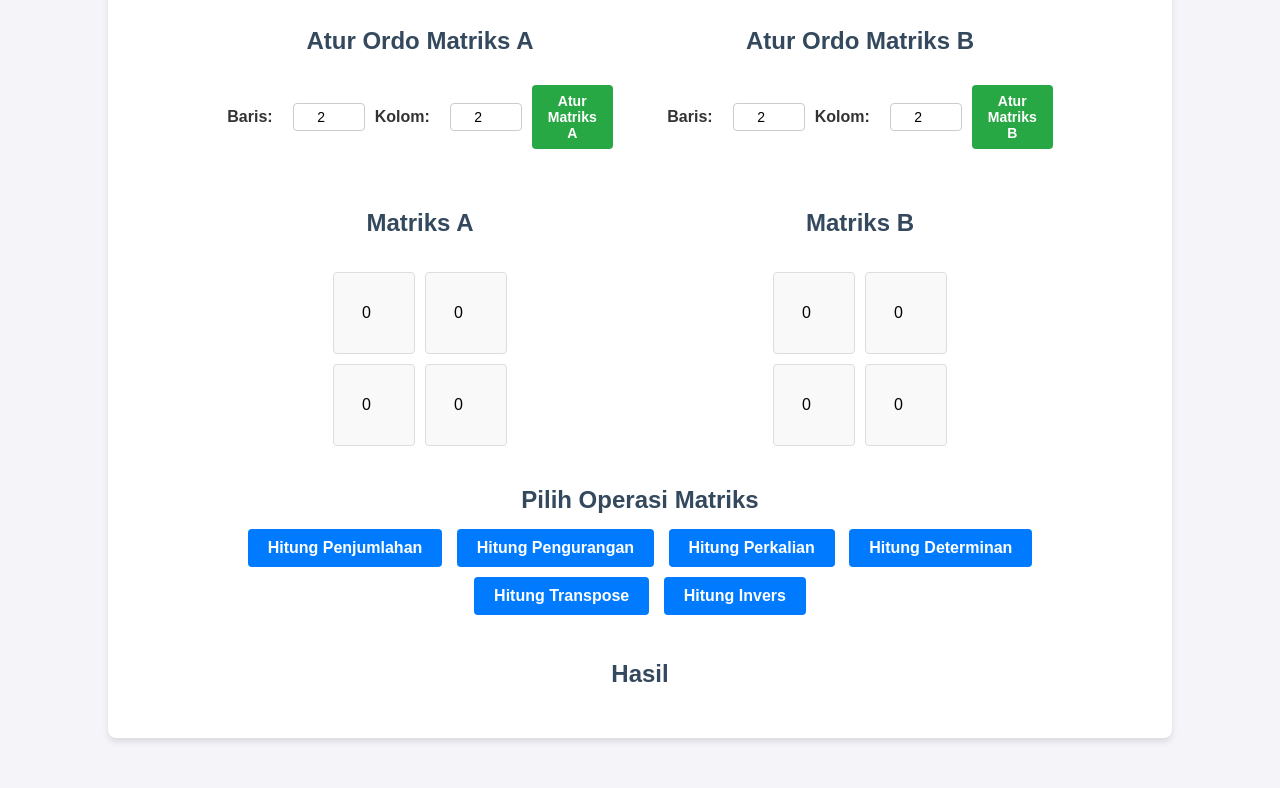
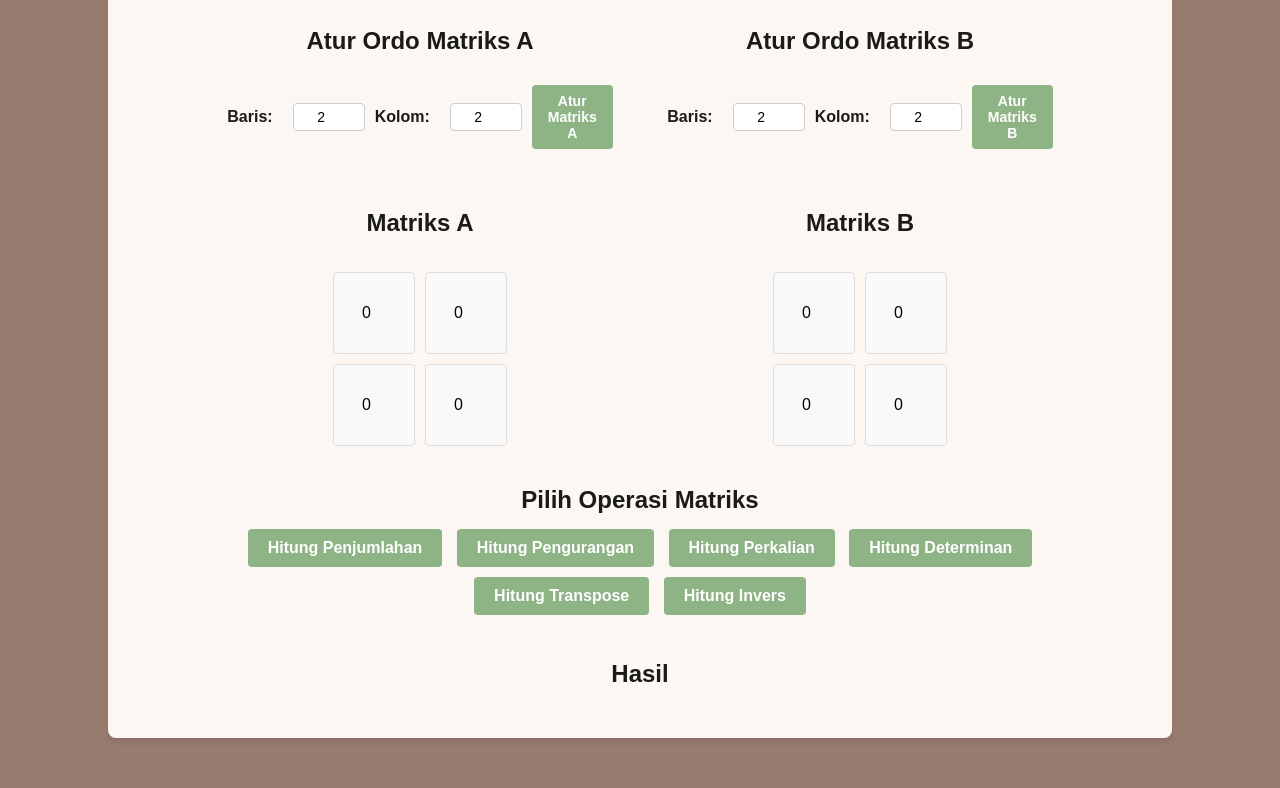
Before and after one commit to ekwahh31/alinbos, a plain HTML site: page index.html in a window 1280 px wide. Shown: the part 143-931 px from the top of the page. Drawn offline with Linux system fonts and the light colour scheme.

Commit message:
ubah warna

```diff
--- a/style.css
+++ b/style.css
@@ -3,15 +3,15 @@ body {
     font-family: 'Arial', sans-serif;
     margin: 0;
     padding: 0;
-    background-color: #f4f4f9;
-    color: #333;
+    background-color: #997C70;
+    color: #000000;
 }
 
 .container {
     max-width: 80%;
     margin: 50px auto;
     padding: 20px;
-    background: #ffffff;
+    background: #FDF7F4;
     border-radius: 8px;
     box-shadow: 0 4px 6px rgba(0, 0, 0, 0.1);
     text-align: center;
@@ -19,6 +19,7 @@ body {
     flex-direction: column;
     align-items: center;
     padding: 20px;
+    color:#F3F3E0
 }
 
 .containermatrix {
@@ -27,10 +28,12 @@ body {
     width: 100%;
     max-width: 800px;
     margin-bottom: 20px;
+    color: #F3F3E0
 }
 
 .matriksA, .matriksB {
     width: 45%;
+    color:#F3F3E0;
 }
 
 .matrix-operations, .matrix-result {
@@ -44,7 +47,7 @@ body {
     margin: 5px;
     padding: 10px 20px;
     font-size: 16px;
-    background-color: #007bff;
+    background-color: #8EB486;
     color: white;
     border: none;
     border-radius: 4px;
@@ -52,7 +55,7 @@ body {
 }
 
 .matrix-operations button:hover, .matrix-result button:hover {
-    background-color: #0056b3;
+    background-color: #374634;
 }
 
 .matriksA .matriksB {
@@ -61,11 +64,11 @@ body {
 
 h1 {
     text-align: center;
-    color: #2c3e50;
+    color: #1A1A19;
 }
 
 h2 {
-    color: #34495e;
+    color: #1A1A19;
     margin-bottom: 10px;
     text-align: center;
 }
@@ -98,7 +101,7 @@ button {
 }
 
 button:hover {
-    background-color: #2980b9;
+    background-color: #8EB486;
 }
 
 /* Modern Matrix Styling */
@@ -173,7 +176,7 @@ button:hover {
     text-align: center;
     color: #2c3e50;
     border: 1px solid #ccc;
-    background-color: #ecf0f1;
+    background-color: #f9f9f9;
 }
 
 /* Matrix Container */
@@ -183,12 +186,13 @@ button:hover {
     justify-content: center;
     align-items: center;
     gap: 10px;
+    color: #1A1A19;
 }
 
 .order-selection h2 {
     text-align: center;
     margin-bottom: 10px;
-    color: #34495e;
+    color: #1A1A19;
 }
 
 .order-selection input {
@@ -200,7 +204,7 @@ button:hover {
     padding: 8px 16px;
     margin-bottom: 20px;
     font-size: 14px;
-    background-color: #28a745;
+    background-color:#8EB486;
     color: white;
     border: none;
     border-radius: 4px;
@@ -208,7 +212,7 @@ button:hover {
 }
 
 .order-selection button:hover {
-    background-color: #218838;
+    background-color: #374634;
 }
 
 /* Additional Styling */
```
